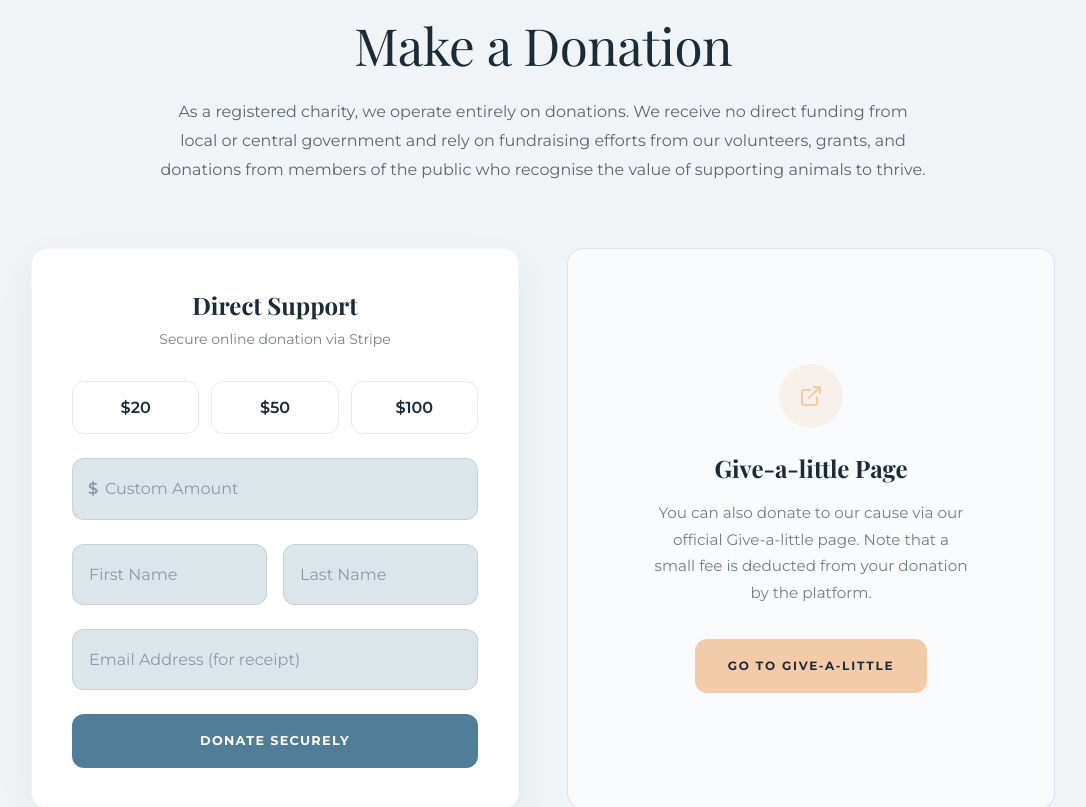
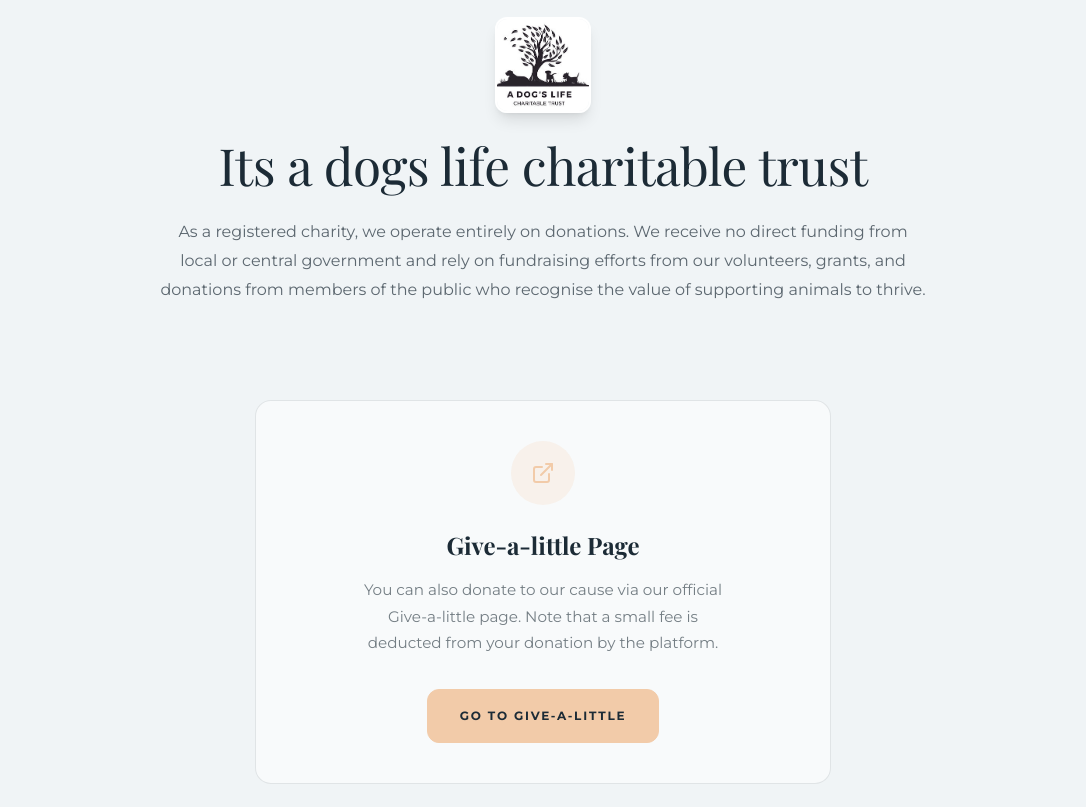
Before and after one commit to Zain-Ali-712/CherylTrust, a Next.js app: page /donate in a window 1280 px wide. Shown: the part 2840-3647 px from the top of the page, without its empty margins (97-1183 px from the left). Built offline with nearby package versions, Linux system fonts and the light colour scheme.

Commit message:
new changes

```diff
--- a/src/app/donate/page.tsx
+++ b/src/app/donate/page.tsx
@@ -206,62 +206,29 @@
                 ━━━━━━━━━━━━━━━━━━━━━━━━━━━━━━━━━━━━━━ */}
             <section id="donation-form" className="py-24 lg:py-32 bg-bg-section relative">
                 <div className="max-w-[1280px] mx-auto px-[clamp(1.25rem,6vw,4rem)]">
-                    <div className="text-center mb-16 max-w-3xl mx-auto">
+                    <div className="text-center mb-16 max-w-3xl mx-auto flex flex-col items-center">
+                        <div className="relative w-24 h-24 mb-6 rounded-xl overflow-hidden shadow-lg border-2 border-white">
+                            <Image src="/donate.jpg" alt="A Dog's Life Logo" fill className="object-cover" />
+                        </div>
                         <h2 className="font-serif font-normal text-dark leading-[1.12] tracking-[-0.01em] mb-6" style={{ fontSize: "clamp(2rem, 4vw, 3.25rem)" }}>
-                            Make a Donation
+                            Its a dogs life charitable trust
                         </h2>
                         <p className="text-[1rem] text-dark/70 font-sans leading-[1.8] mb-8">
                             As a registered charity, we operate entirely on donations. We receive no direct funding from local or central government and rely on fundraising efforts from our volunteers, grants, and donations from members of the public who recognise the value of supporting animals to thrive.
                         </p>
                     </div>
 
-                    <div className="grid grid-cols-1 lg:grid-cols-2 gap-12 max-w-5xl mx-auto items-stretch">
-
-                        {/* Custom Donation Form Component Placeholder */}
-                        <div className="bg-white p-8 lg:p-10 rounded-2xl shadow-[0_15px_40px_rgba(28,43,54,0.06)] border border-dark/5 flex flex-col">
-                            <div className="text-center mb-8">
-                                <h3 className="font-serif font-bold text-2xl text-dark mb-2">Direct Support</h3>
-                                <p className="text-dark/60 font-sans text-sm">Secure online donation via Stripe</p>
-                            </div>
-
-                            <form className="space-y-6 flex-grow flex flex-col" onSubmit={(e) => e.preventDefault()}>
-                                {/* Quick amount select */}
-                                <div className="grid grid-cols-3 gap-3">
-                                    {['$20', '$50', '$100'].map(amount => (
-                                        <button key={amount} type="button" className="py-3 px-4 border border-dark/10 rounded-xl font-sans font-semibold text-dark hover:border-primary-dark hover:bg-primary-dark/5 transition-all">
-                                            {amount}
-                                        </button>
-                                    ))}
-                                </div>
-
-                                <div className="relative">
-                                    <span className="absolute left-4 top-1/2 -translate-y-1/2 text-dark/40 font-semibold">$</span>
-                                    <input type="number" placeholder="Custom Amount" className="w-full pl-8 pr-4 py-4 bg-bg-light border border-dark/10 rounded-xl focus:outline-none focus:border-primary-dark font-sans placeholder:text-dark/40" />
-                                </div>
-
-                                <div className="grid grid-cols-1 sm:grid-cols-2 gap-4">
-                                    <input type="text" placeholder="First Name" className="w-full px-4 py-4 bg-bg-light border border-dark/10 rounded-xl focus:outline-none focus:border-primary-dark font-sans placeholder:text-dark/40" />
-                                    <input type="text" placeholder="Last Name" className="w-full px-4 py-4 bg-bg-light border border-dark/10 rounded-xl focus:outline-none focus:border-primary-dark font-sans placeholder:text-dark/40" />
-                                </div>
-
-                                <input type="email" placeholder="Email Address (for receipt)" className="w-full px-4 py-4 bg-bg-light border border-dark/10 rounded-xl focus:outline-none focus:border-primary-dark font-sans placeholder:text-dark/40" />
-
-                                <button type="button" className="w-full mt-auto py-4 bg-primary-dark text-white font-sans font-bold tracking-widest uppercase text-[0.8rem] rounded-xl hover:bg-dark transition-colors">
-                                    Donate Securely
-                                </button>
-                            </form>
-                        </div>
-
+                    <div className="max-w-xl mx-auto items-stretch">
                         {/* Givealittle Alternative */}
                         <div className="p-8 lg:p-10 border border-dark/10 rounded-2xl bg-white/50 text-center flex flex-col justify-center items-center h-full">
                             <div className="w-16 h-16 rounded-full bg-accent/20 flex items-center justify-center mb-6">
                                 <FiExternalLink size={24} className="text-accent" />
                             </div>
                             <h3 className="font-serif font-bold text-2xl text-dark mb-4">Give-a-little Page</h3>
-                            <p className="text-dark/60 font-sans leading-[1.75] text-[0.95rem] mb-8 max-w-xs mx-auto">
+                            <p className="text-dark/60 font-sans leading-[1.75] text-[0.95rem] mb-8 max-w-sm mx-auto">
                                 You can also donate to our cause via our official Give-a-little page. Note that a small fee is deducted from your donation by the platform.
                             </p>
-                            <a href="#" target="_blank" rel="noopener noreferrer" className="inline-flex items-center gap-2 px-8 py-4 text-[0.75rem] font-bold tracking-[0.15em] uppercase font-sans no-underline transition-all duration-300 bg-accent text-dark border border-accent hover:bg-white hover:border-dark rounded-xl">
+                            <a href="https://givealittle.co.nz" target="_blank" rel="noopener noreferrer" className="inline-flex items-center gap-2 px-8 py-4 text-[0.75rem] font-bold tracking-[0.15em] uppercase font-sans no-underline transition-all duration-300 bg-accent text-dark border border-accent hover:bg-white hover:border-dark rounded-xl">
                                 Go to Give-a-little
                             </a>
                         </div>
--- a/src/components/home/AboutTeaser.tsx
+++ b/src/components/home/AboutTeaser.tsx
@@ -78,7 +78,7 @@
                             Cheryl is a certified and insured Trust Technique® Practitioner and ConTact C.A.R.E bodyworker based in Wellington, New Zealand — helping animals and their people find genuine peace, connection, and lasting change.
                         </p>
                         <p className="text-[0.95rem] text-dark/60 font-sans leading-[1.8] mb-8 lg:mb-10">
-                            She addresses fear, aggression, and anxiety at their root using a holistic toolkit: Trust Technique®, Emotion Code Releasing, body therapy, and Red Light treatment.
+                            As a professional behaviourist she addresses fear, aggression, and anxiety at their root using the Trust Technique methodology. For a holistic approach she can also address structural skeletal issues or pains with ConTact CARE, or use one of many tools in her toolkit: Emotion Code Releasing, body therapy, Fascia unwinding, and Red Light treatment.
                         </p>
 
                         {/* Credentials with hover accent */}
--- a/src/components/home/DonateTeaser.tsx
+++ b/src/components/home/DonateTeaser.tsx
@@ -1,67 +1,35 @@
 "use client";
 
-import { FiHeart, FiExternalLink } from "react-icons/fi";
+import Image from "next/image";
+import { FiExternalLink } from "react-icons/fi";
 
 export default function DonateTeaser() {
     return (
         <section id="donation-form" className="py-24 lg:py-32 bg-bg-section relative">
             <div className="max-w-[1280px] mx-auto px-[clamp(1.25rem,6vw,4rem)]">
-                <div className="text-center mb-16 max-w-3xl mx-auto">
+                <div className="text-center mb-16 max-w-3xl mx-auto flex flex-col items-center">
+                    <div className="relative w-24 h-24 mb-6 rounded-xl overflow-hidden shadow-lg border-2 border-white">
+                        <Image src="/donate.jpg" alt="A Dog's Life Logo" fill className="object-cover" />
+                    </div>
                     <h2 className="font-serif font-normal text-dark leading-[1.12] tracking-[-0.01em] mb-6" style={{ fontSize: "clamp(2rem, 4vw, 3.25rem)" }}>
-                        Make a Donation
+                        Its a dogs life charitable trust
                     </h2>
                     <p className="text-[1rem] text-dark/70 font-sans leading-[1.8] mb-8">
                         As a registered charity, we operate entirely on donations. We receive no direct funding from local or central government and rely on fundraising efforts from our volunteers, grants, and donations from members of the public who recognise the value of supporting animals to thrive.
                     </p>
                 </div>
 
-                <div className="grid grid-cols-1 lg:grid-cols-2 gap-12 max-w-5xl mx-auto items-stretch">
-
-                    {/* Custom Donation Form Component Placeholder */}
-                    <div className="bg-white p-8 lg:p-10 rounded-2xl shadow-[0_15px_40px_rgba(28,43,54,0.06)] border border-dark/5 flex flex-col">
-                        <div className="text-center mb-8">
-                            <h3 className="font-serif font-bold text-2xl text-dark mb-2">Direct Support</h3>
-                            <p className="text-dark/60 font-sans text-sm">Secure online donation via Stripe</p>
-                        </div>
-
-                        <form className="space-y-6 flex-grow flex flex-col" onSubmit={(e) => e.preventDefault()}>
-                            {/* Quick amount select */}
-                            <div className="grid grid-cols-3 gap-3">
-                                {['$20', '$50', '$100'].map(amount => (
-                                    <button key={amount} type="button" className="py-3 px-4 border border-dark/10 rounded-xl font-sans font-semibold text-dark hover:border-primary-dark hover:bg-primary-dark/5 transition-all">
-                                        {amount}
-                                    </button>
-                                ))}
-                            </div>
-
-                            <div className="relative">
-                                <span className="absolute left-4 top-1/2 -translate-y-1/2 text-dark/40 font-semibold">$</span>
-                                <input type="number" placeholder="Custom Amount" className="w-full pl-8 pr-4 py-4 bg-bg-light border border-dark/10 rounded-xl focus:outline-none focus:border-primary-dark font-sans placeholder:text-dark/40" />
-                            </div>
-
-                            <div className="grid grid-cols-1 sm:grid-cols-2 gap-4">
-                                <input type="text" placeholder="First Name" className="w-full px-4 py-4 bg-bg-light border border-dark/10 rounded-xl focus:outline-none focus:border-primary-dark font-sans placeholder:text-dark/40" />
-                                <input type="text" placeholder="Last Name" className="w-full px-4 py-4 bg-bg-light border border-dark/10 rounded-xl focus:outline-none focus:border-primary-dark font-sans placeholder:text-dark/40" />
-                            </div>
-
-                            <input type="email" placeholder="Email Address (for receipt)" className="w-full px-4 py-4 bg-bg-light border border-dark/10 rounded-xl focus:outline-none focus:border-primary-dark font-sans placeholder:text-dark/40" />
-
-                            <button type="button" className="w-full mt-auto py-4 bg-primary-dark text-white font-sans font-bold tracking-widest uppercase text-[0.8rem] rounded-xl hover:bg-dark transition-colors">
-                                Donate Securely
-                            </button>
-                        </form>
-                    </div>
-
+                <div className="max-w-xl mx-auto items-stretch">
                     {/* Givealittle Alternative */}
                     <div className="p-8 lg:p-10 border border-dark/10 rounded-2xl bg-white/50 text-center flex flex-col justify-center items-center h-full">
                         <div className="w-16 h-16 rounded-full bg-accent/20 flex items-center justify-center mb-6">
                             <FiExternalLink size={24} className="text-accent" />
                         </div>
                         <h3 className="font-serif font-bold text-2xl text-dark mb-4">Give-a-little Page</h3>
-                        <p className="text-dark/60 font-sans leading-[1.75] text-[0.95rem] mb-8 max-w-xs mx-auto">
+                        <p className="text-dark/60 font-sans leading-[1.75] text-[0.95rem] mb-8 max-w-sm mx-auto">
                             You can also donate to our cause via our official Give-a-little page. Note that a small fee is deducted from your donation by the platform.
                         </p>
-                        <a href="#" target="_blank" rel="noopener noreferrer" className="inline-flex items-center gap-2 px-8 py-4 text-[0.75rem] font-bold tracking-[0.15em] uppercase font-sans no-underline transition-all duration-300 bg-accent text-dark border border-accent hover:bg-white hover:border-dark rounded-xl">
+                        <a href="https://givealittle.co.nz" target="_blank" rel="noopener noreferrer" className="inline-flex items-center gap-2 px-8 py-4 text-[0.75rem] font-bold tracking-[0.15em] uppercase font-sans no-underline transition-all duration-300 bg-accent text-dark border border-accent hover:bg-white hover:border-dark rounded-xl">
                             Go to Give-a-little
                         </a>
                     </div>
--- a/src/components/home/TestimonialsSection.tsx
+++ b/src/components/home/TestimonialsSection.tsx
@@ -36,10 +36,10 @@
                         <div className="w-5 h-px bg-primary-dark" />
                     </div>
                     <h2 className="font-serif font-normal text-dark leading-[1.12] mb-6 tracking-[-0.01em]" style={{ fontSize: "clamp(2.5rem, 5vw, 3.5rem)" }}>
-                        Happy Hearts & Wags
+                        Happy hearts and wags
                     </h2>
                     <p className="text-[1.05rem] text-dark/70 font-sans leading-[1.8] max-w-[600px] mx-auto">
-                        Real stories from humans and their best friends about their journey with the Trust Technique and our facilities.
+                        Real stories from humans and their best friends about their journey with the Trust Technique and our Canine Adventure Park facilities.
                     </p>
                 </div>
 
```
Also changed, not shown: src/app/about/page.tsx (+9 -7 lines), src/components/home/CareTeaser.tsx (+4 -4 lines), src/components/home/ServicesOverview.tsx (+6 -7 lines).
